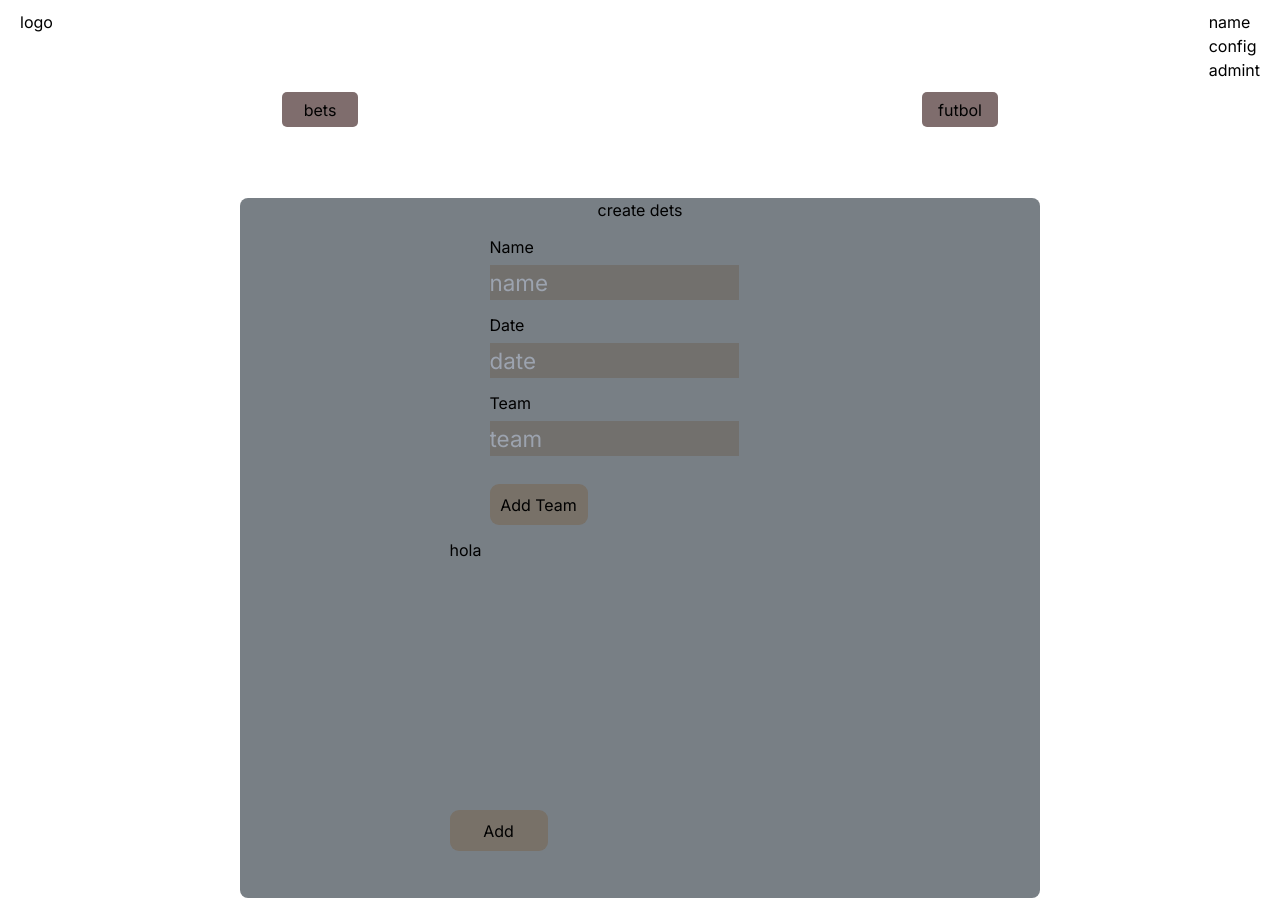
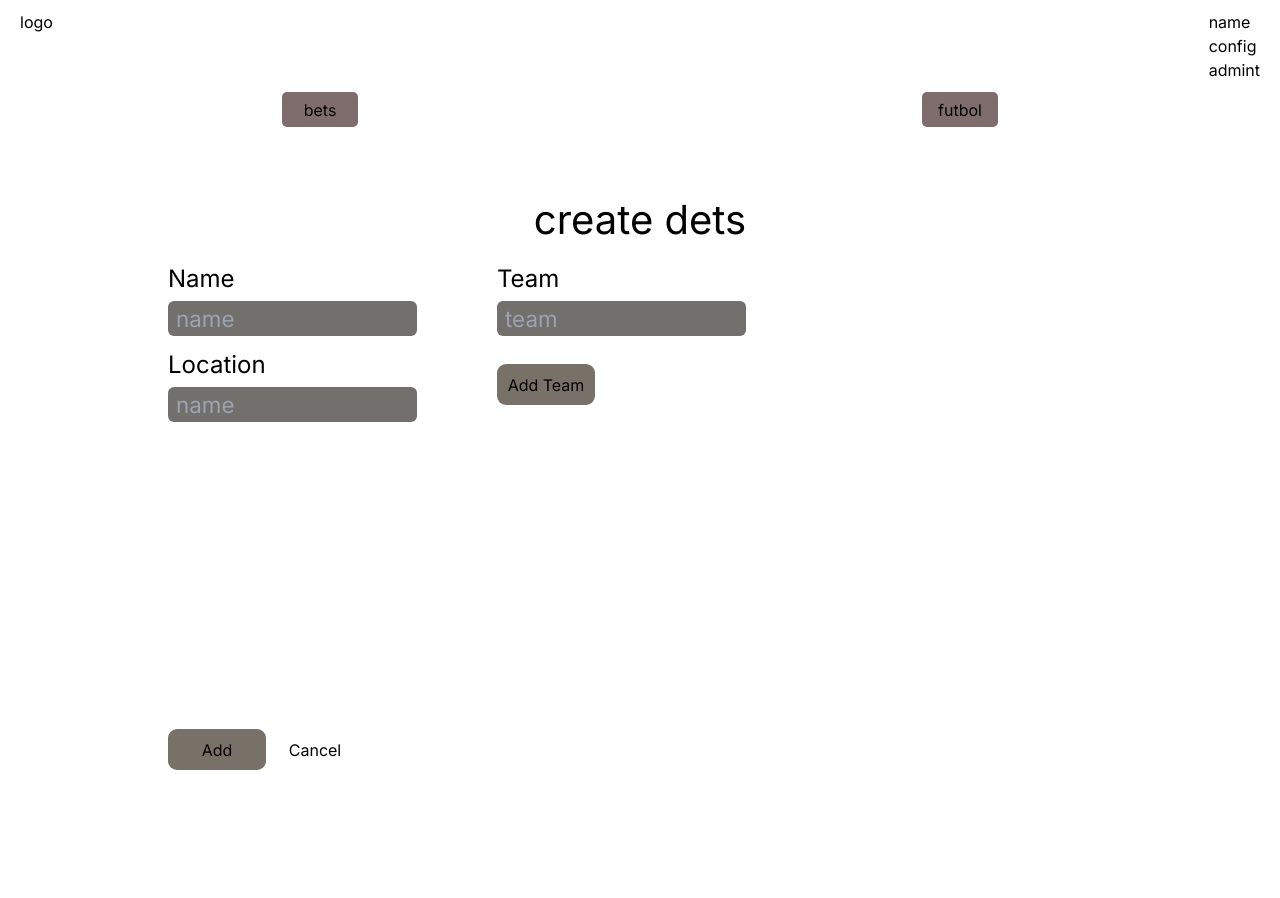
Before and after one commit to stvnmc/nextjs-mongodb-crud, a Next.js app: page /admin in a window 1280 px wide. After the commit the page ends 846 px from the top, so only its background shows below. Built offline with nearby package versions, Linux system fonts and the light colour scheme.

Commit message:
agregando legueas

```diff
--- a/src/app/admin/page.jsx
+++ b/src/app/admin/page.jsx
@@ -34,7 +34,7 @@ const Page = () => {
             futbol
           </button>
         </div>
-        <div className="flex justify-center mt-[71px]">
+        <div className="flex justify-center my-[63px]">
           {openBetsOFutbol === "bet" ? (
             <div>
               <CreateBets />
--- a/src/app/layout.js
+++ b/src/app/layout.js
@@ -1,6 +1,7 @@
 import { BetProvider } from "@/context/BetContext";
 import "./globals.css";
 import { Inter } from "next/font/google";
+import { SportsTreeProvider } from "@/context/SportsTreeContext";
 
 const inter = Inter({ subsets: ["latin"] });
 
@@ -12,9 +13,11 @@ export const metadata = {
 export default function RootLayout({ children }) {
   return (
     <BetProvider>
-      <html lang="en">
-        <body className={inter.className}>{children}</body>
-      </html>
+      <SportsTreeProvider>
+        <html lang="en">
+          <body className={inter.className}>{children}</body>
+        </html>
+      </SportsTreeProvider>
     </BetProvider>
   );
 }
--- a/src/components/leagues/CreateLeagues.jsx
+++ b/src/components/leagues/CreateLeagues.jsx
@@ -1,26 +1,33 @@
 "use client";
 
-import React, { useEffect, useState } from "react";
+import { useSportsTree } from "@/context/SportsTreeContext";
+import React, { useState } from "react";
 import { TiDeleteOutline } from "react-icons/ti";
 
 const CreateLeagues = () => {
+  //UseContext
+  const { addLeaguesFireStore } = useSportsTree();
+
   // UseState
   const [teams, setTeams] = useState([]);
   const [teamInput, setTeamInput] = useState("");
+  const [nameInput, setNameInput] = useState("");
+  const [locationInput, setLocationInput] = useState("");
 
-  const onSubmit = async (e) => {
-    e.preventDefault();
-
-    // await addBetFireStore(
-    //   e.target.name.value,
-    //   e.target.description.value,
-    //   e.target.date.value
-    // );
-  };
-
+  // handleChance
   const handleInputChange = (e) => {
     setTeamInput(e.target.value);
   };
+
+  const handleInputNameInputChange = (e) => {
+    setNameInput(e.target.value);
+  };
+
+  const handleInputLocationInputChange = (e) => {
+    setLocationInput(e.target.value);
+  };
+
+  // function
 
   const onSubmitAddTeams = async () => {
     const newTeam = teamInput;
@@ -30,6 +37,10 @@ const CreateLeagues = () => {
     }
   };
 
+  const onSubmit = async () => {
+    addLeaguesFireStore(nameInput, locationInput, teams);
+  };
+
   const deletedTeam = (indexToDelete) => {
     setTeams((prevTeams) =>
       prevTeams.filter((_, index) => index !== indexToDelete)
@@ -37,40 +48,50 @@ const CreateLeagues = () => {
   };
 
   return (
-    <div className="flex flex-col items-center bg-[#787f85] rounded-[8px] w-[800px] y h-[700px]">
-      <h1>create dets</h1>
-      <form>
+    <div className="flex flex-col items-center rounded-[8px]">
+      <h1 className="text-[2.5em]">create dets</h1>
+      <div className="flex flex-col w-[80vw] min-w-[465px]">
+        <div className="flex">
+          <div>
             <div className="flex flex-col m-[13px] mx-[40px]">
-          <label className="mb-[6px]" htmlFor="name">
+              <label className="mb-[6px] text-2xl" htmlFor="name">
                 Name
               </label>
               <input
                 id="name"
+                onChange={handleInputNameInputChange}
                 placeholder="name"
                 type="text"
-            className="bg-[#72706d] text-white w-[249px] h-[35px] text-[1.4em]"
+                className="bg-[#72706d] text-white w-[249px] h-[35px] text-[1.4em] rounded-md p-2 focus:border-[rgb(115,137,156)] focus:ring-2 focus:ring-[rgb(115,137,156)]
+         focus:outline-none transition-all duration-300"
               />
             </div>
             <div className="flex flex-col m-[13px] mx-[40px]">
-          <label className="mb-[6px]" htmlFor="date">
-            Date
+              <label className="mb-[6px] text-2xl" htmlFor="name">
+                Location
               </label>
               <input
-            id="date"
-            placeholder="date"
+                id="location"
+                onChange={handleInputLocationInputChange}
+                placeholder="name"
                 type="text"
-            className="bg-[#72706d] text-white w-[249px] h-[35px] text-[1.4em]"
+                className="bg-[#72706d] text-white w-[249px] h-[35px] text-[1.4em] rounded-md p-2 focus:border-[rgb(115,137,156)] focus:ring-2 focus:ring-[rgb(115,137,156)]
+         focus:outline-none transition-all duration-300"
               />
             </div>
-        <div className="flex flex-col m-[13px] mx-[40px]">
-          <label className="mb-[6px]">Team</label>
+          </div>
+          <div className="m-[13px] mx-[40px]">
+            <div className="flex flex-col ">
+              <label className="mb-[6px] text-2xl">Team</label>
+
               <input
                 id="teamInput"
                 value={teamInput}
                 placeholder="team"
                 type="text"
                 onChange={handleInputChange}
-            className="bg-[#72706d] text-white w-[249px] h-[35px] text-[1.4em]"
+                className="bg-[#72706d] text-white w-[249px] h-[35px] text-[1.4em] rounded-md p-2 focus:border-[rgb(115,137,156)] focus:ring-2 focus:ring-[rgb(115,137,156)]
+         focus:outline-none transition-all duration-300"
               />
               <button
                 onClick={onSubmitAddTeams}
@@ -80,18 +101,21 @@ const CreateLeagues = () => {
                 Add Team
               </button>
             </div>
-        <div className="flex w-[381px] h-[244px] flex-wrap flex-col">
+            <div className="flex max-w-[843px] mt-[30px]  h-[30vh] flex-wrap flex-col">
               {teams.length > 0 ? (
                 <>
                   {teams.map((team, index) => (
                     <div
                       key={index}
-                  className="bg-[#686349] m-[20px] h-[32px]  flex justify-around items-center rounded-[8px] relative"
+                      className="bg-[#686349] mt-[10px] mr-[12px] mb-[10px] ml-0  flex justify-around items-center rounded-[8px] relative"
                     >
-                  <h3>{team}</h3>
+                      <h3 className="m-[6px_22px]">{team}</h3>
                       <button
-                    className="absolute top-0 right-0"
-                    onClick={() => deletedTeam(index)}
+                        className="absolute top-0 right-0 m-[2px]"
+                        onClick={(e) => {
+                          e.preventDefault();
+                          deletedTeam(index);
+                        }}
                       >
                         <TiDeleteOutline />
                       </button>
@@ -99,17 +123,23 @@ const CreateLeagues = () => {
                   ))}
                 </>
               ) : (
-            <div>hola</div>
+                <div></div>
               )}
             </div>
-
+          </div>
+        </div>
+        <div className="m-[13px] mx-[40px]">
           <button
-          type="submit"
+            onClick={onSubmit}
             className="w-[98px] h-[41px] bg-[#787168] rounded-[9px] mt-[28px]"
           >
             Add
           </button>
-      </form>
+          <button className="w-[98px] h-[41px] rounded-[9px] mt-[28px]">
+            Cancel
+          </button>
+        </div>
+      </div>
     </div>
   );
 };
--- a/src/context/SportsTreeContext.jsx
+++ b/src/context/SportsTreeContext.jsx
@@ -36,7 +36,7 @@ export const SportsTreeProvider = ({ children }) => {
 
       const data = await response.json();
 
-      setBets(data.result);
+      setLeagues(data.result);
 
       return;
     } catch (error) {
@@ -44,14 +44,14 @@ export const SportsTreeProvider = ({ children }) => {
     }
   };
 
-  const addBetFireStore = async (name, description, date) => {
+  const addLeaguesFireStore = async (name, location, teams) => {
     try {
       const response = await fetch("http://localhost:3000/api/leagues", {
         method: "POST",
         headers: {
           "Content-Type": "application/json",
         },
-        body: JSON.stringify({ name, description, date }),
+        body: JSON.stringify({ name, location, teams }),
       });
 
       if (!response.ok) {
@@ -59,7 +59,8 @@ export const SportsTreeProvider = ({ children }) => {
       }
 
       const data = await response.json();
-      await getLeaguesfireStore();
+      // await getLeaguesfireStore();
+      console.log(data);
       return data;
     } catch (error) {
       console.error("Error fetching data:", error);
@@ -71,9 +72,10 @@ export const SportsTreeProvider = ({ children }) => {
   //jugadores
 
   return (
-    <SportsTreeContext.Provider value={{}}>
+    <SportsTreeContext.Provider
+      value={{ getLeaguesfireStore, addLeaguesFireStore }}
+    >
       {children}
     </SportsTreeContext.Provider>
   );
 };
-f;
```
Lines whose indentation alone changed are shown as unchanged.
